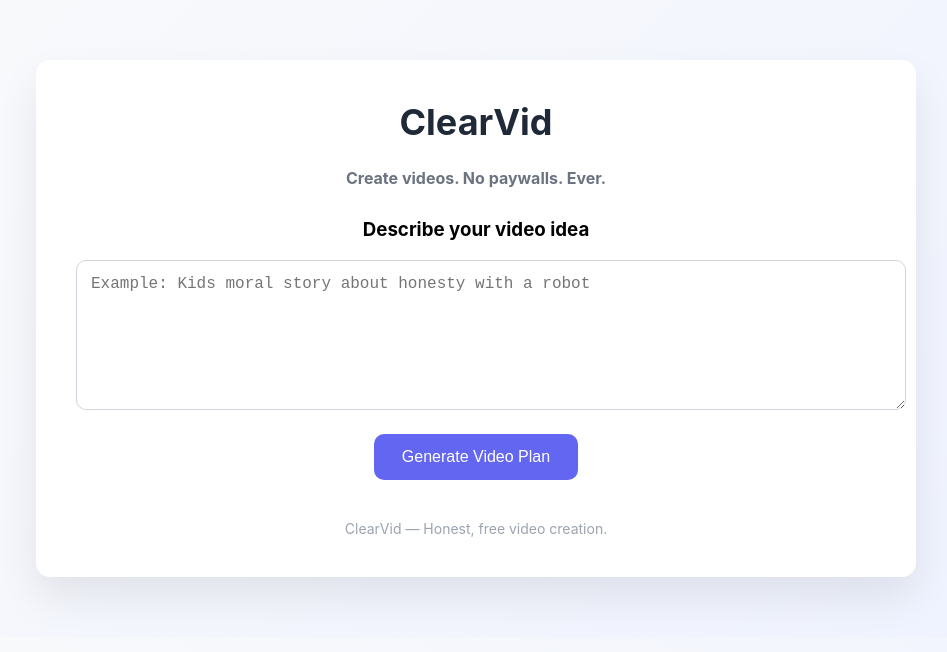
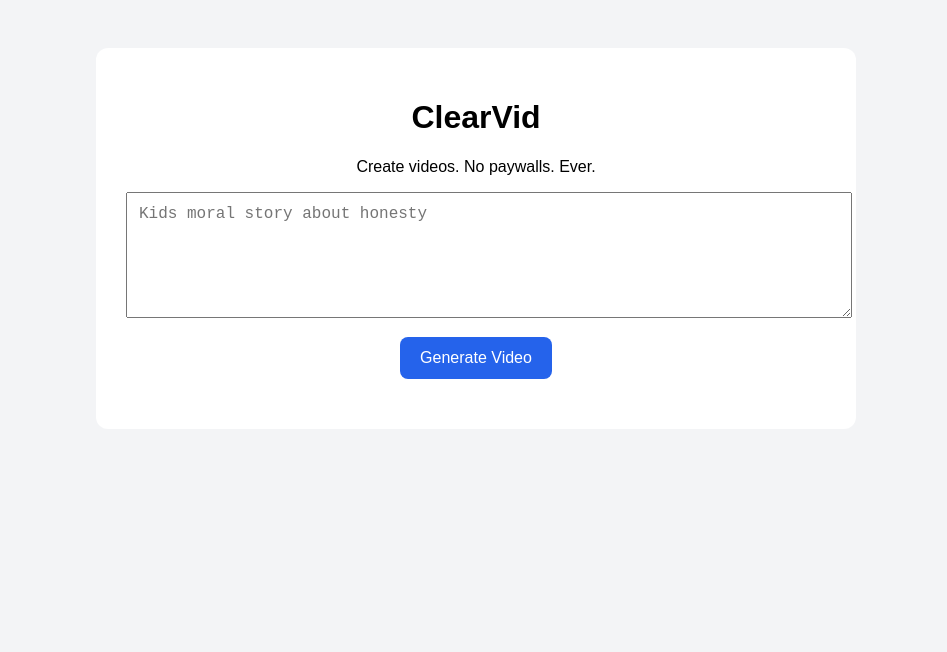
Before and after one commit to rohandhale7/clearvid, a plain HTML site: page index.html in a window 1280 px wide. Shown: the whole page, without its empty margins (164-1111 px from the left). Drawn offline with Linux system fonts and the light colour scheme.

Commit message:
Latest
Updated HTML structure and styles for improved layout and design.

```diff
--- a/index.html
+++ b/index.html
@@ -1,157 +1,133 @@
 <!DOCTYPE html>
-<html lang="en">
+<html>
 <head>
-  <meta charset="UTF-8" />
   <title>ClearVid</title>
+  <meta charset="UTF-8">
 
   <style>
     body {
-      font-family: 'Inter', Arial, sans-serif;
-      background: linear-gradient(135deg, #f9fafb, #eef2ff);
-      margin: 0;
-      padding: 0;
-    }
-
-    .container {
-      max-width: 800px;
-      margin: 60px auto;
-      background: white;
+      font-family: Arial;
+      background: #f3f4f6;
       padding: 40px;
-      border-radius: 14px;
-      box-shadow: 0 20px 40px rgba(0,0,0,0.08);
       text-align: center;
     }
 
-    h1 {
-      margin-top: 0;
-      font-size: 36px;
-      color: #1f2937;
-    }
-
-    p.subtitle {
-      color: #6b7280;
-      margin-bottom: 30px;
+    .box {
+      max-width: 700px;
+      margin: auto;
+      background: white;
+      padding: 30px;
+      border-radius: 12px;
     }
 
     textarea {
       width: 100%;
-      height: 120px;
-      padding: 14px;
+      height: 100px;
+      padding: 12px;
       font-size: 16px;
-      border-radius: 10px;
-      border: 1px solid #d1d5db;
-      outline: none;
-      resize: vertical;
-    }
-
-    textarea:focus {
-      border-color: #6366f1;
     }
 
     button {
-      margin-top: 20px;
-      padding: 14px 28px;
+      margin-top: 15px;
+      padding: 12px 20px;
       font-size: 16px;
-      background: #6366f1;
+      background: #2563eb;
       color: white;
       border: none;
-      border-radius: 10px;
       cursor: pointer;
+      border-radius: 8px;
     }
 
-    button:hover {
-      background: #4f46e5;
+    canvas {
+      display: none;
     }
 
-    .scene {
-      background: #f9fafb;
+    a {
+      display: block;
       margin-top: 20px;
-      padding: 18px;
-      border-radius: 10px;
-      text-align: left;
-      border-left: 4px solid #6366f1;
-    }
-
-    footer {
-      margin-top: 40px;
-      font-size: 14px;
-      color: #9ca3af;
+      font-weight: bold;
     }
   </style>
 </head>
 
 <body>
-  <div class="container">
 
-    <h1>ClearVid</h1>
-    <p class="subtitle"><strong>Create videos. No paywalls. Ever.</strong></p>
+<div class="box">
+  <h1>ClearVid</h1>
+  <p>Create videos. No paywalls. Ever.</p>
 
-    <h3>Describe your video idea</h3>
-    <textarea id="prompt" placeholder="Example: Kids moral story about honesty with a robot"></textarea>
+  <textarea id="prompt" placeholder="Kids moral story about honesty"></textarea>
+  <button onclick="generateVideo()">Generate Video</button>
 
-    <button id="generateBtn">Generate Video Plan</button>
+  <a id="downloadLink"></a>
+</div>
 
-    <div id="output"></div>
+<canvas id="canvas" width="720" height="1280"></canvas>
 
-    <footer>
-      ClearVid — Honest, free video creation.
-    </footer>
+<script>
+function generateVideo() {
+  const text = document.getElementById("prompt").value || "Be honest and kind.";
+  const canvas = document.getElementById("canvas");
+  const ctx = canvas.getContext("2d");
 
-  </div>
+  const stream = canvas.captureStream(30);
+  const recorder = new MediaRecorder(stream, { mimeType: "video/webm" });
+  let chunks = [];
 
-  <script>
-    document.getElementById("generateBtn").addEventListener("click", function () {
-      var prompt = document.getElementById("prompt").value.toLowerCase();
-      var output = document.getElementById("output");
+  recorder.ondataavailable = e => chunks.push(e.data);
+  recorder.onstop = () => {
+    const blob = new Blob(chunks, { type: "video/webm" });
+    const url = URL.createObjectURL(blob);
+    const link = document.getElementById("downloadLink");
+    link.href = url;
+    link.download = "clearvid-video.webm";
+    link.textContent = "⬇ Download Video";
+  };
 
-      if (!prompt.trim()) {
-        alert("Please enter a video idea.");
-        return;
-      }
+  recorder.start();
 
-      var title = "Your Video Story";
-      var character = "a child";
-      var helper = "a friend";
-      var moral = "Doing good things makes us happy.";
+  let frame = 0;
+  const totalFrames = 150;
 
-      if (prompt.indexOf("kid") !== -1 || prompt.indexOf("child") !== -1) {
-        title = "Kids Moral Story";
-        character = "a kind child";
-      }
+  const interval = setInterval(() => {
+    ctx.fillStyle = "#ffffff";
+    ctx.fillRect(0, 0, canvas.width, canvas.height);
 
-      if (prompt.indexOf("robot") !== -1) {
-        helper = "a friendly robot";
-      } else if (prompt.indexOf("animal") !== -1) {
-        helper = "a helpful animal";
-      }
+    ctx.fillStyle = "#111827";
+    ctx.font = "48px Arial";
+    ctx.textAlign = "center";
+    ctx.fillText("ClearVid Story", canvas.width / 2, 200);
 
-      if (prompt.indexOf("honest") !== -1) {
-        moral = "Honesty always brings happiness.";
-      } else if (prompt.indexOf("kind") !== -1) {
-        moral = "Kindness makes the world better.";
-      } else if (prompt.indexOf("help") !== -1) {
-        moral = "Helping others is the right thing to do.";
-      }
+    ctx.font = "36px Arial";
+    wrapText(ctx, text, canvas.width / 2, 400, 600, 48);
 
-      output.innerHTML =
-        "<h2>" + title + "</h2>" +
+    frame++;
+    if (frame > totalFrames) {
+      clearInterval(interval);
+      recorder.stop();
+    }
+  }, 33);
+}
 
-        "<div class='scene'><strong>Scene 1 – Introduction</strong><br>" +
-        "Once upon a time, there was " + character + ".</div>" +
+function wrapText(ctx, text, x, y, maxWidth, lineHeight) {
+  const words = text.split(" ");
+  let line = "";
+  let offsetY = 0;
 
-        "<div class='scene'><strong>Scene 2 – Meet the Helper</strong><br>" +
-        "The child met " + helper + " who became a good friend.</div>" +
-
-        "<div class='scene'><strong>Scene 3 – The Problem</strong><br>" +
-        "One day, a small problem appeared that caused confusion.</div>" +
-
-        "<div class='scene'><strong>Scene 4 – The Right Choice</strong><br>" +
-        "With courage and help, the child chose the right path.</div>" +
-
-        "<div class='scene'><strong>Scene 5 – Moral</strong><br><strong>" +
-        moral + "</strong></div>";
-    });
-  </script>
+  for (let n = 0; n < words.length; n++) {
+    const testLine = line + words[n] + " ";
+    const metrics = ctx.measureText(testLine);
+    if (metrics.width > maxWidth && n > 0) {
+      ctx.fillText(line, x, y + offsetY);
+      line = words[n] + " ";
+      offsetY += lineHeight;
+    } else {
+      line = testLine;
+    }
+  }
+  ctx.fillText(line, x, y + offsetY);
+}
+</script>
 
 </body>
 </html>
```
